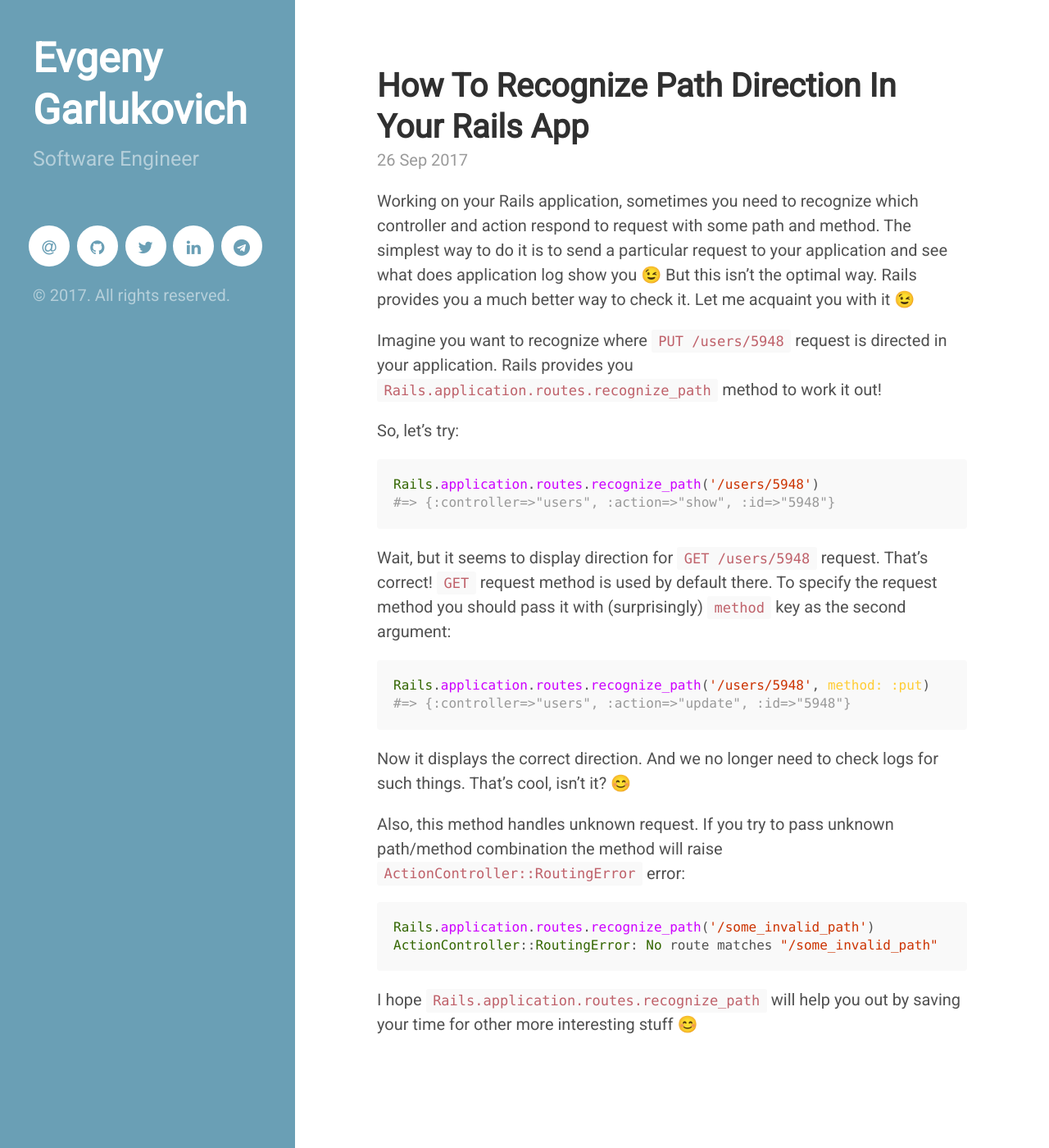
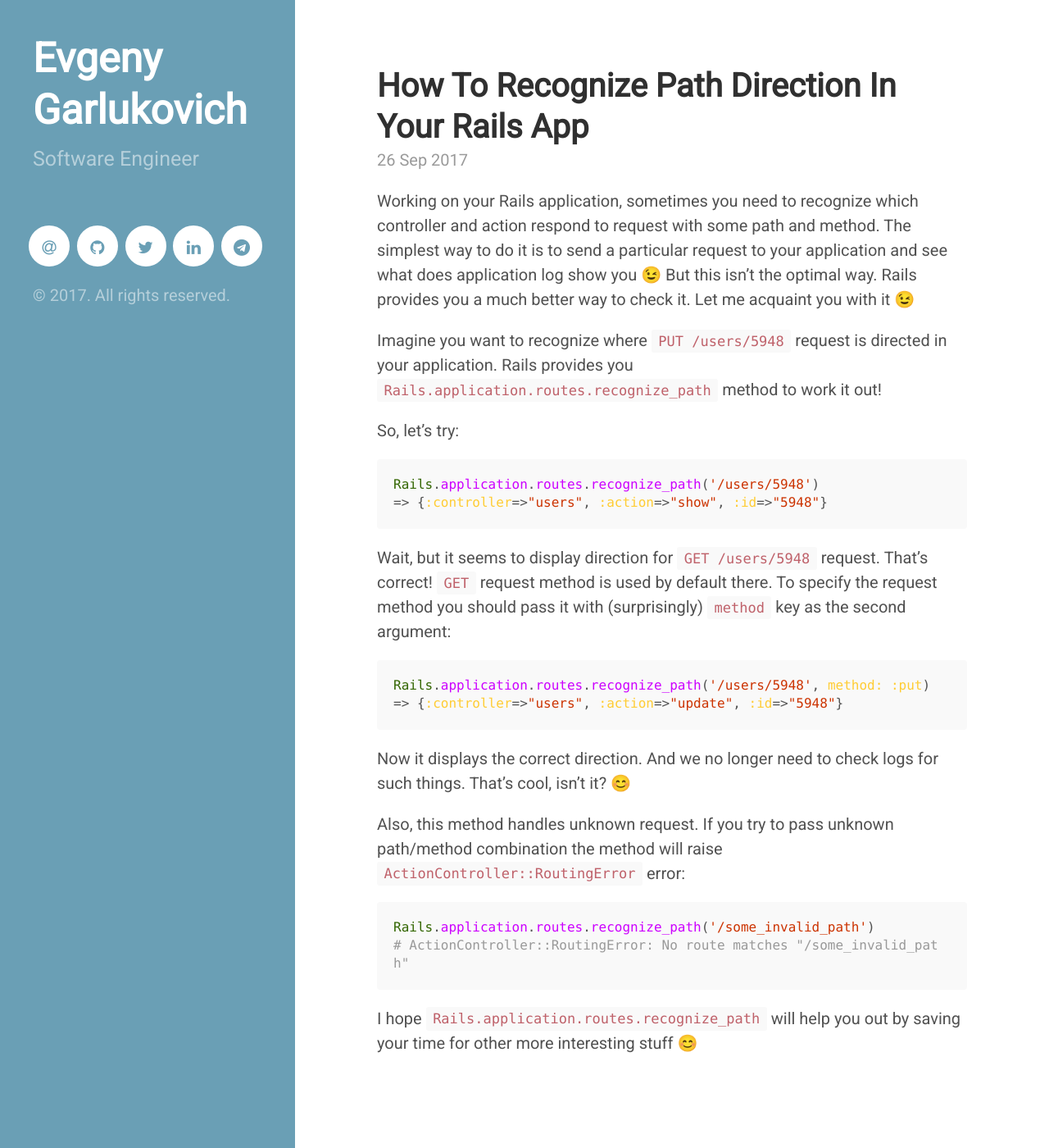
Before and after one commit to evgenygarl/evgenygarl.github.io, a Jekyll site: the page built from _posts/2017-09-26-how-to-recognize-path-direction-in-rails-app.md, in a window 1280 px wide and 1400 px high. Shown: the whole window at 82% size. Built offline with Jekyll 4.4.1, drawn with Linux system fonts in a browser that asks for light colours; comment, search, counter and statistics services are not loaded.

Commit message:
Make changes in "How To Recognize Path Direction In Your Rails App" post

````diff
--- a/_posts/2017-09-26-how-to-recognize-path-direction-in-rails-app.md
+++ b/_posts/2017-09-26-how-to-recognize-path-direction-in-rails-app.md
@@ -16,14 +16,14 @@ So, let’s try:
 
 ```ruby
 Rails.application.routes.recognize_path('/users/5948')
-#=> {:controller=>"users", :action=>"show", :id=>"5948"}
+=> {:controller=>"users", :action=>"show", :id=>"5948"}
 ```
 
 Wait, but it seems to display direction for `GET /users/5948` request. That’s correct! `GET` request method is used by default there. To specify the request method you should pass it with (surprisingly) `method` key as the second argument:
 
 ```ruby
 Rails.application.routes.recognize_path('/users/5948', method: :put)
-#=> {:controller=>"users", :action=>"update", :id=>"5948"}
+=> {:controller=>"users", :action=>"update", :id=>"5948"}
 ```
 
 Now it displays the correct direction. And we no longer need to check logs for such things. That’s cool, isn’t it? 😊
@@ -32,7 +32,7 @@ Also, this method handles unknown request. If you try to pass unknown path/metho
 
 ```ruby
 Rails.application.routes.recognize_path('/some_invalid_path')
-ActionController::RoutingError: No route matches "/some_invalid_path"
+# ActionController::RoutingError: No route matches "/some_invalid_path"
 ```
 
 I hope `Rails.application.routes.recognize_path` will help you out by saving your time for other more interesting stuff 😊
````
